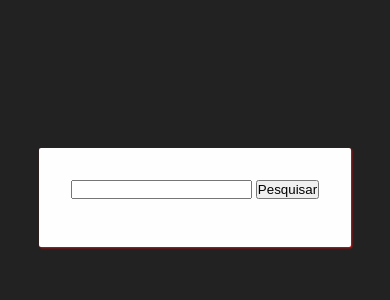
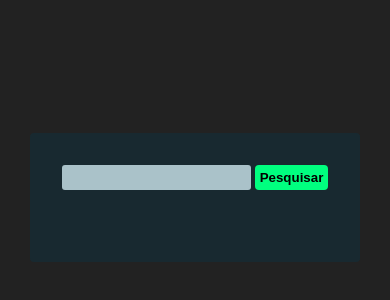
Before and after one commit to PedroVictor022/viaCep, a plain HTML site: page index.html in a window 390 px wide. Shown: the part 182-482 px from the top of the page. Drawn offline with Linux system fonts and the light colour scheme.

Commit message:
responsive

```diff
--- a/script.js
+++ b/script.js
@@ -21,11 +21,9 @@ function searchCEP() {
 function showResults(data) {
    const elSelect = document.querySelector('.resultados')
    const innerResults = `
-      <div>
          <h2>CEP: ${data.cep}</h2>
          <p>Endereço: ${data.logradouro}</p>
          <p>Cidade: ${data.localidade} - ${data.uf}</p>
-      </div>
    `
    elSelect.innerHTML = innerResults
 }
--- a/style.css
+++ b/style.css
@@ -15,15 +15,54 @@ body {
    justify-content: center;
 }
 
+input {
+   padding: 5px;
+   border: none;
+   background-color: #c5dee6d8;
+   border-radius: 3px;
+   font-weight: 700;
+
+}
+button {
+   padding: 5px;
+   border-radius: 4px;
+   border: none;
+   font-weight: 700;
+   background-color: springgreen;
+}
+
+.resultados {
+   color: aliceblue;
+   font-family: system-ui, -apple-system, BlinkMacSystemFont, 'Segoe UI', Roboto, Oxygen, Ubuntu, Cantarell, 'Open Sans', 'Helvetica Neue', sans-serif;
+}
+
 .cep-box {
-   background-color: #fefefe;
+   background-color: #172b33d8;
 
    padding: 2rem;
    border-radius: 2px;
-   box-shadow: 1px 1px 2px red;
+   border-radius: 4px;
 
 }
 
-.form-cep {
-   margin-bottom: 1rem;
+@media (max-width:1024px) {
+   .cep-box {
+      max-width: 720px;
+      height: auto;
+      width: auto;
+
+      display: flex;
+      align-items: center;
+      justify-content: start;
+      gap: 2.5rem;
+   }
 }
+@media (max-width:720px){
+   .cep-box {
+      max-width: 420px;
+      display: flex;
+      align-items: start;
+      justify-content: center;
+      flex-direction: column;
+   }
+}
```
